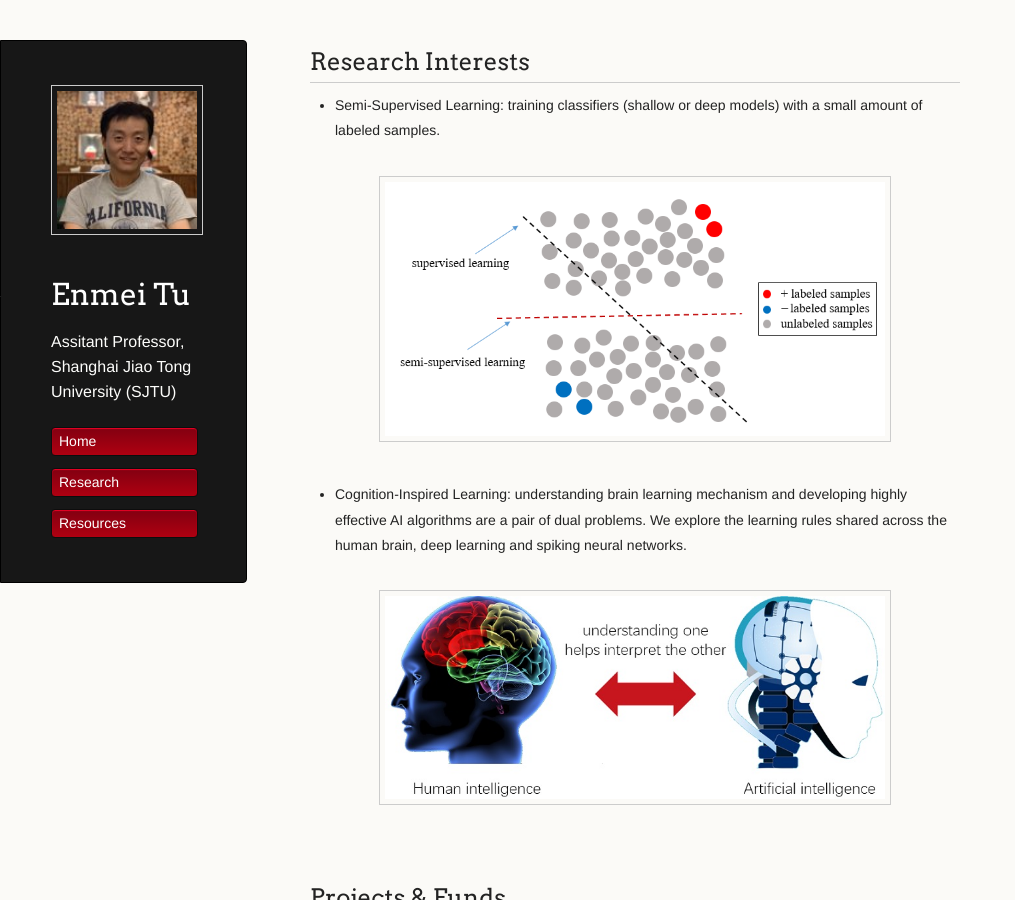
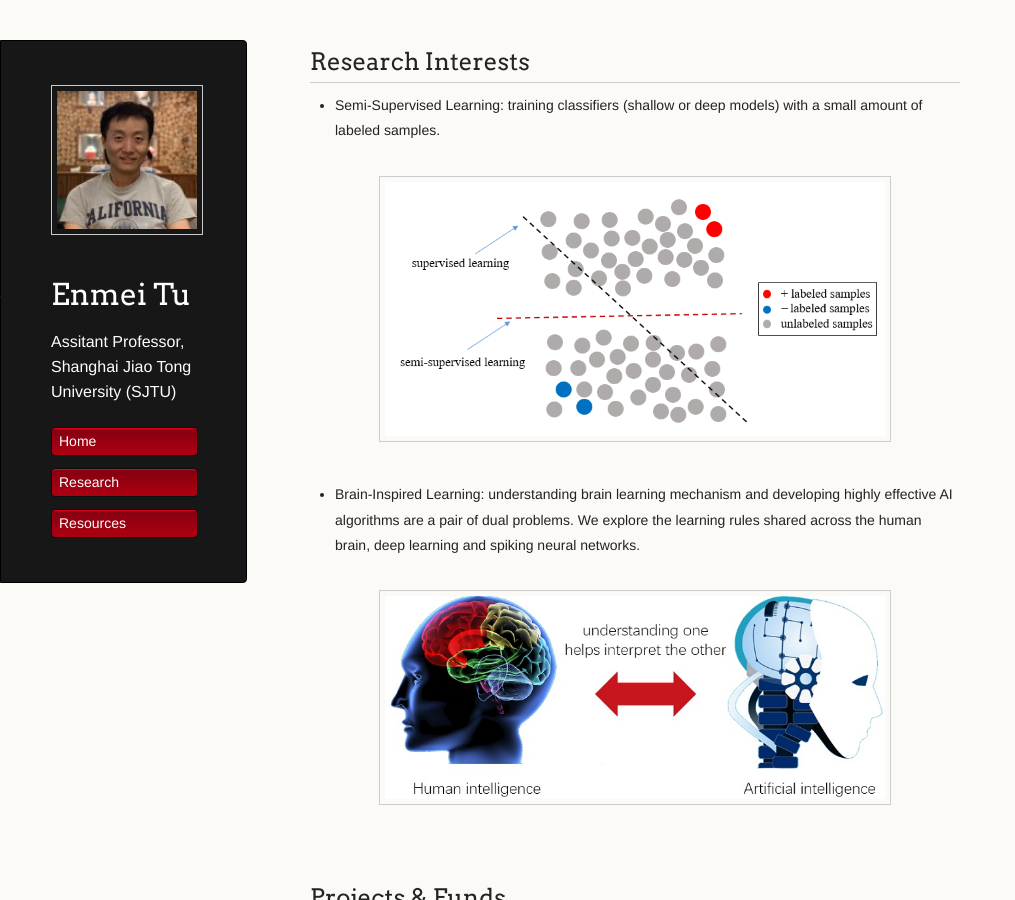
Before and after one commit to hellotem/enmeitu.github.io, a Jekyll site: the page built from research/index.md, in a window 1280 px wide and 900 px high. Shown: the whole window, without its empty margins (0-1015 px from the left). Built offline with Jekyll 4.4.1, drawn with Linux system fonts in a browser that asks for light colours; our own code applies the rules of GitHub Pages for plain Markdown files.

Commit message:
Update index.md

```diff
--- a/research/index.md
+++ b/research/index.md
@@ -4,7 +4,7 @@
 
 <div style="text-align:center"><img src="ssl5.png" alt="Markdown Monster icon" align="center" width="500" /></div>
 
-* Cognition-Inspired Learning: understanding brain learning mechanism and developing highly effective AI algorithms are a pair of dual problems. We explore the learning rules shared across the human brain, deep learning and spiking neural networks.
+* Brain-Inspired Learning: understanding brain learning mechanism and developing highly effective AI algorithms are a pair of dual problems. We explore the learning rules shared across the human brain, deep learning and spiking neural networks.
 
 <div style="text-align:center"><img src="biai4.jpg" alt="Markdown Monster icon" align="center" width="500"/></div>
 
```
